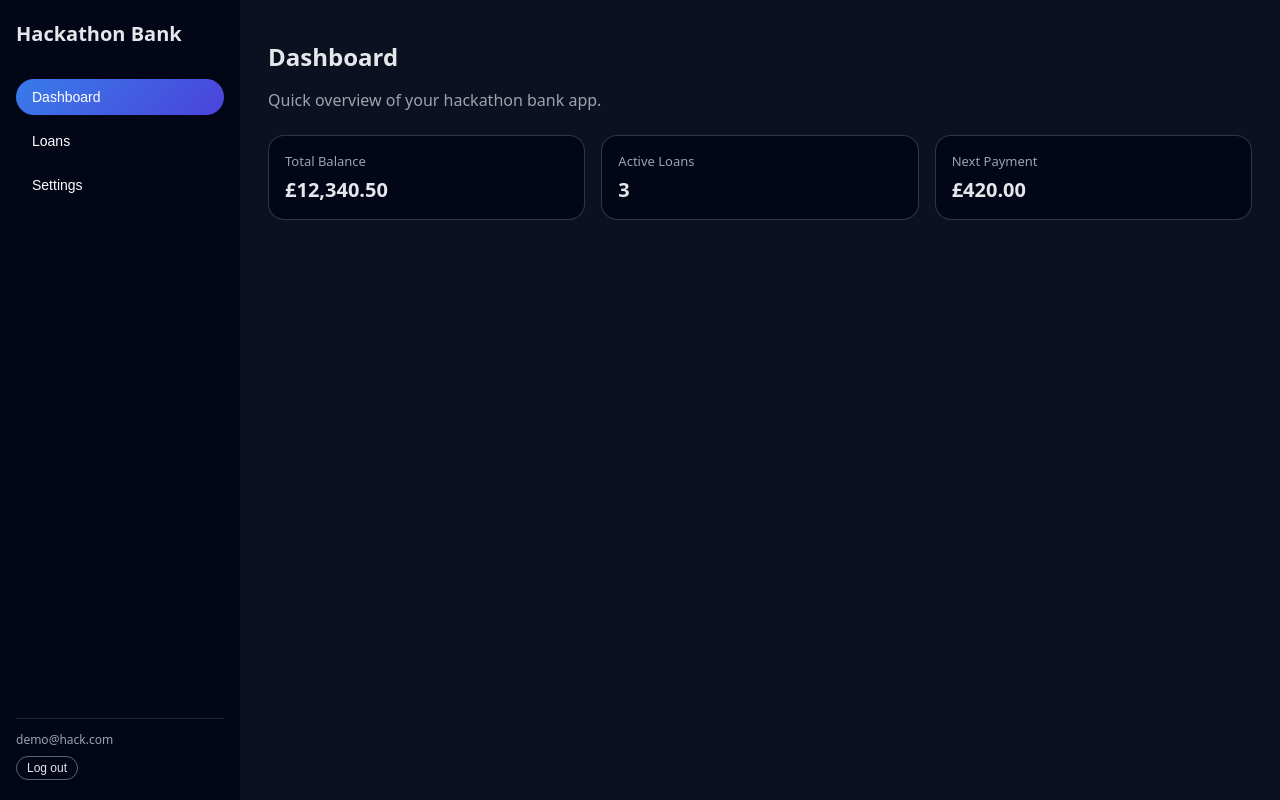
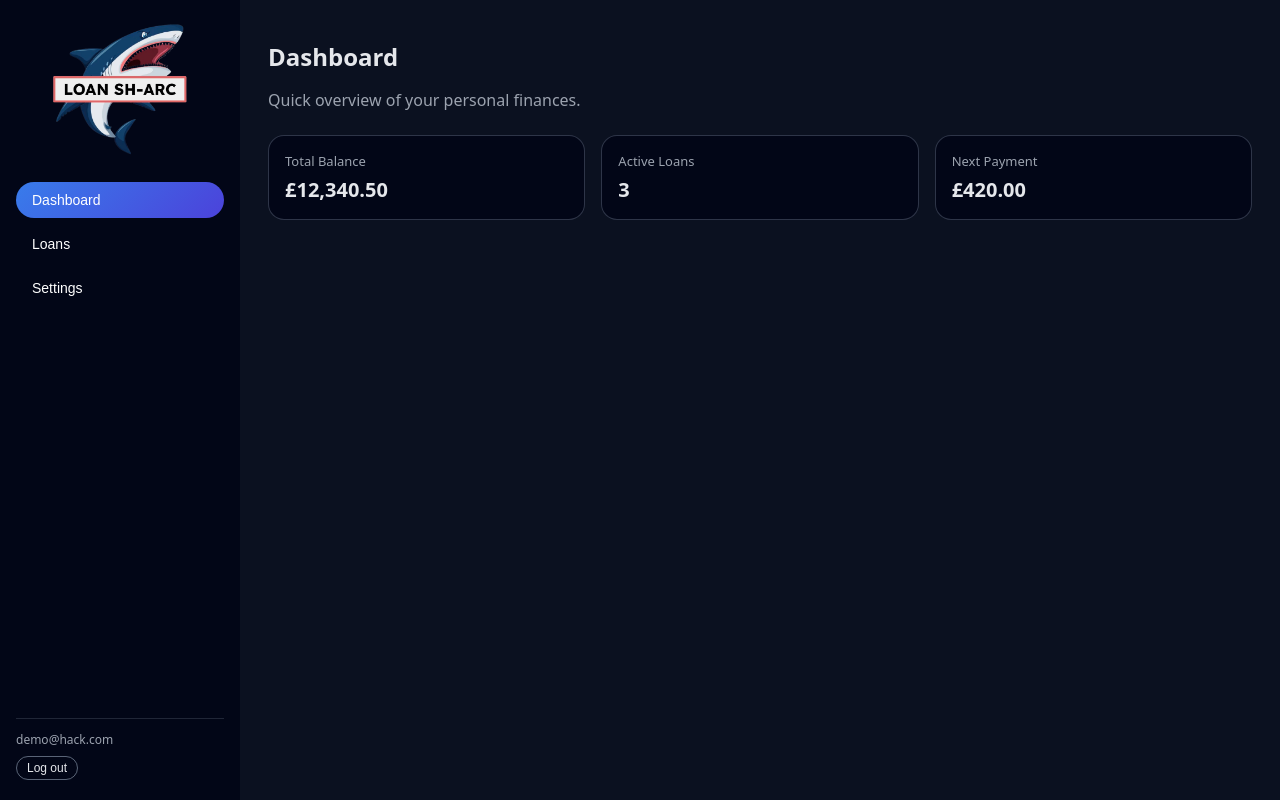
Before and after one commit to JeremyC53/Encode_Hackathon_Loan_ShArc, a React app in the folder frontend/: page / in a window 1280 px wide. Both pictures are taken after a click on the button "Sign in". Built offline with nearby package versions, Linux system fonts and the light colour scheme; the HTML template or start-up script is replaced by a standard one.

Commit message:
small fixes

```diff
--- a/frontend/src/components/MainLayout.tsx
+++ b/frontend/src/components/MainLayout.tsx
@@ -1,6 +1,8 @@
 // components/MainLayout.tsx
 import React from "react";
 import type { User, View } from "../types";
+import logo from "../assets/logo.png";
+
 
 type MainLayoutProps = {
   user: User;
@@ -26,7 +28,8 @@ const MainLayout: React.FC<MainLayoutProps> = ({
   return (
     <div style={styles.app}>
       <aside style={styles.sidebar}>
-        <div style={styles.logo}>Hackathon Bank</div>
+        <img src={logo} alt="Hackathon Bank" style={styles.logoImage} />
+        {/* <div style={styles.logo}>Hackathon Bank</div> */}
 
         <nav style={styles.nav}>
           {navItems.map((item) => (
@@ -109,6 +112,14 @@ const styles: { [key: string]: React.CSSProperties } = {
         color: "#ffffff",
     },
 
+    logoImage: {
+        width: 140,       // adjust as needed
+        height: "auto",
+        marginBottom: 8,
+        margin: "0 auto",
+        display: "block",
+    },
+
     footer: {
         marginTop: "auto",
         borderTop: "1px solid rgba(148, 163, 184, 0.2)",
--- a/frontend/src/screens/DashboardScreen.tsx
+++ b/frontend/src/screens/DashboardScreen.tsx
@@ -6,7 +6,7 @@ const DashboardScreen: React.FC = () => {
     <div>
       <h1 style={{ fontSize: 24, marginBottom: 8 }}>Dashboard</h1>
       <p style={{ color: "#9ca3af", marginBottom: 24 }}>
-        Quick overview of your hackathon bank app.
+        Quick overview of your personal finances.
       </p>
 
       <div
--- a/frontend/src/screens/LoansScreen.tsx
+++ b/frontend/src/screens/LoansScreen.tsx
@@ -6,7 +6,7 @@ const LoansScreen: React.FC = () => {
     <div>
       <h1 style={{ fontSize: 24, marginBottom: 8 }}>Loans</h1>
       <p style={{ color: "#9ca3af", marginBottom: 24 }}>
-        List of demo loans (static for now).
+        Loans history.
       </p>
 
       <table
--- a/frontend/src/screens/SettingsScreen.tsx
+++ b/frontend/src/screens/SettingsScreen.tsx
@@ -52,7 +52,7 @@ const SettingsScreen: React.FC = () => {
     <div>
       <h1 style={{ fontSize: 24, marginBottom: 8 }}>Settings</h1>
       <p style={{ color: "#9ca3af", marginBottom: 24 }}>
-        Connect your accounts to power the demo.
+        Connect your accounts for automated retrieval of your frelance earnings.
       </p>
 
       <div
```
Also changed, not shown: frontend/src/assets/logo.png (added). Lines whose indentation alone changed are shown as unchanged.
